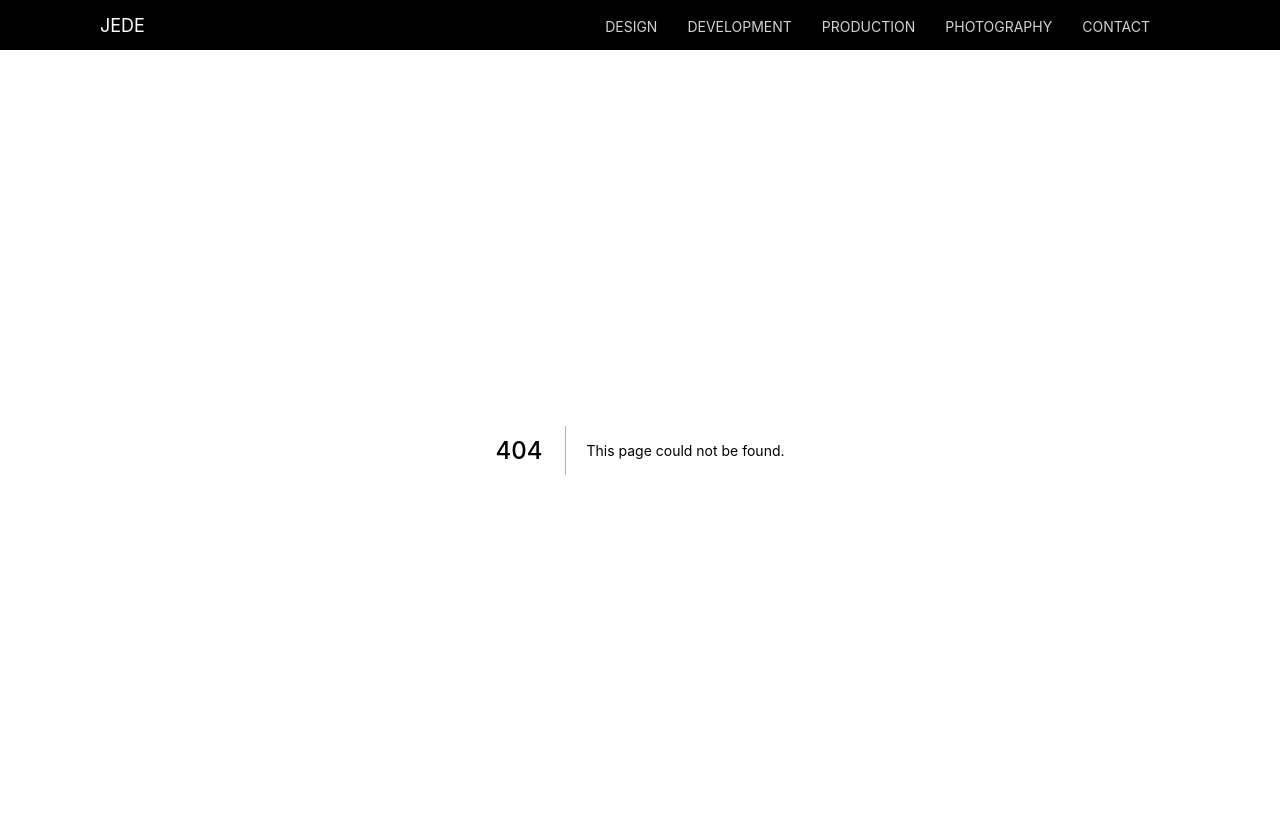
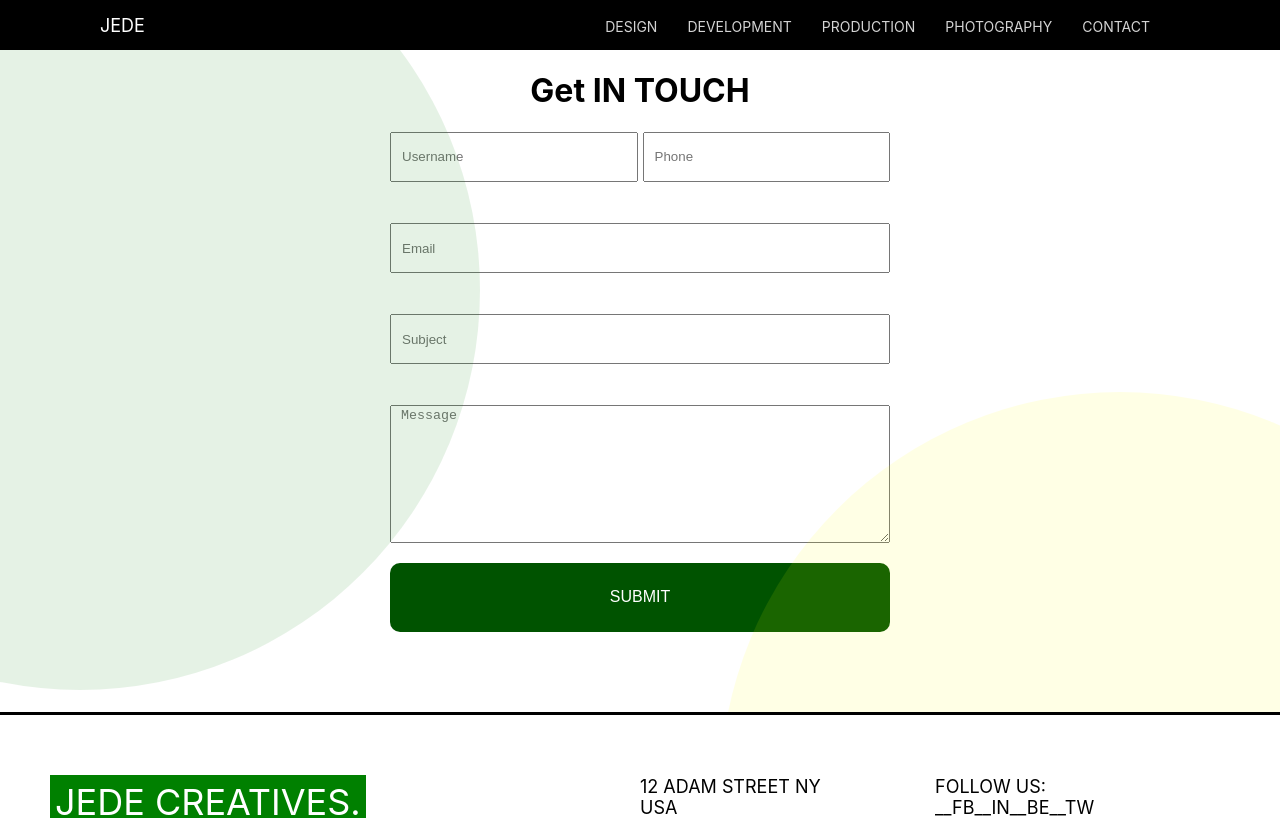
Before and after one commit to JonnathanE/landing-page-002, a Next.js app: page /contact in a window 1280 px wide. Before the commit this address had no page. Shown: the top 818 px of the page. Built offline with nearby package versions, Linux system fonts and the light colour scheme.

Commit message:
Create the Contact page

```diff
--- a/components/Navbar.jsx
+++ b/components/Navbar.jsx
@@ -29,7 +29,7 @@
 					</Link>
 				</li>
 				<li className={styles.listItem}>
-					<Link href='/products/contact'>
+					<Link href='/contact'>
 						<a>CONTACT</a>
 					</Link>
 				</li>
--- /dev/null
+++ b/pages/contact.jsx
@@ -0,0 +1,28 @@
+import Circle from '../components/Circle';
+import styles from '../styles/Contact.module.css';
+
+const contact = () => {
+	return (
+		<div className={styles.container}>
+			<Circle backgroundColor='green' left='-40vh' top='-20vh' />
+			<Circle backgroundColor='yellow' right='-30vh' bottom='-60vh' />
+			<h1 className={styles.title}>Get IN TOUCH</h1>
+			<form className={styles.form}>
+				<input type='text' className={styles.inputS} placeholder='Username' />
+				<input type='text' className={styles.inputS} placeholder='Phone' />
+				<input type='email' className={styles.inputL} placeholder='Email' />
+				<input type='text' className={styles.inputL} placeholder='Subject' />
+				<textarea
+					name=''
+					id=''
+					rows='6'
+					className={styles.textarea}
+					placeholder='Message'
+				></textarea>
+				<button className={styles.buttonF}>SUBMIT</button>
+			</form>
+		</div>
+	);
+};
+
+export default contact;
--- /dev/null
+++ b/styles/Contact.module.css
@@ -0,0 +1,49 @@
+.container {
+    display: flex;
+    flex-direction: column;
+    align-items: center;
+    justify-content: center;
+    overflow: hidden;
+    position: relative;
+    padding-bottom: 80px;
+}
+
+.form {
+    width: 500px;
+    height: 500px;
+    display: flex;
+    flex-wrap: wrap;
+}
+
+.inputS {
+    flex: 1;
+    height: 50px;
+    padding-left: 10px;
+}
+
+.inputS:first-child {
+    margin-right: 5px;
+}
+
+.inputL {
+    width: 100%;
+    height: 50px;
+    padding-left: 10px;
+}
+
+.textarea {
+    width: 100%;
+    padding-left: 10px;
+}
+
+.buttonF {
+    width: 100%;
+    margin-top: 20px;
+    padding: 5px 10px;
+    border: none;
+    border-radius: 10px;
+    background-color: rgb(0, 83, 0);
+    color: white;
+    font-size: 16px;
+    cursor: pointer;
+}
```
